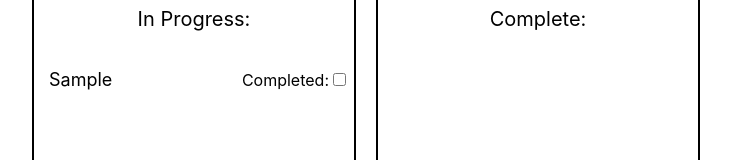
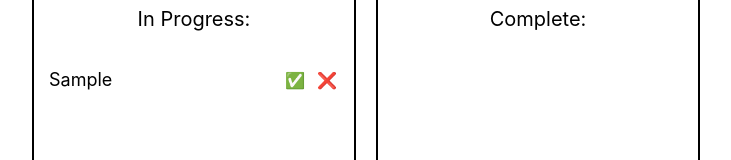
Before and after one commit to MrStealurCar/todo, a React (Create React App) app: page / in a window 1280 px wide. Both pictures are taken after typing "Sample" into the empty fields and a click on the button "Add Task". Shown: the part 229-389 px from the top of the page, without its empty margins (274-1005 px from the left). Built offline with nearby package versions, Linux system fonts and the light colour scheme.

Commit message:
feat(App): replace checkbox with checkmark and X emojis and created clearTask function which clears the task from the in progress or complete section

```diff
--- a/src/App.js
+++ b/src/App.js
@@ -20,6 +20,10 @@ function App() {
 
     setTask((prevTask) => [...prevTask, toDo]);
     setInputValue("");
+  };
+
+  const clearTask = (id) => {
+    setTask(task.filter((task) => task.id !== id));
   };
 
   const completeTask = (id) => {
@@ -60,11 +64,18 @@ function App() {
                   <p className="task">{task.text}</p>
                 </span>
                 <div className="complete-box">
-                  <p>Completed:</p>
-                  <input
-                    type="checkbox"
-                    onClick={() => completeTask(task.id)} // Mark the task as completed
-                  />
+                  <p
+                    className="status-icons"
+                    onClick={() => completeTask(task.id)}
+                  >
+                    ✅
+                  </p>
+                  <p
+                    className="status-icons"
+                    onClick={() => clearTask(task.id)}
+                  >
+                    ❌
+                  </p>
                 </div>
               </div>
             ))}
@@ -79,6 +90,9 @@ function App() {
                 <span>
                   <p className="task">{task.text}</p>
                 </span>
+                <p className="status-icons" onClick={() => clearTask(task.id)}>
+                  ❌
+                </p>
               </div>
             ))}
         </div>
```
